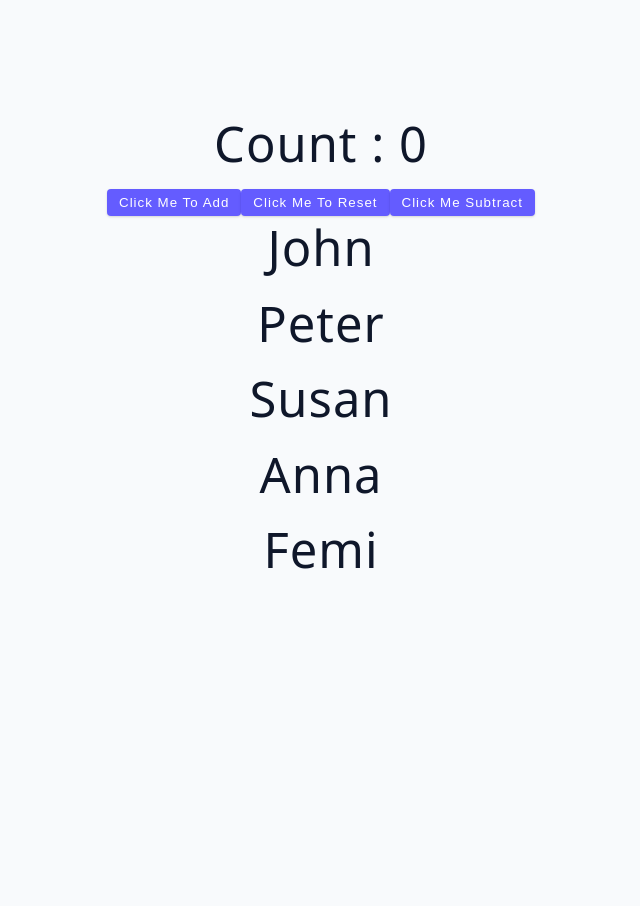
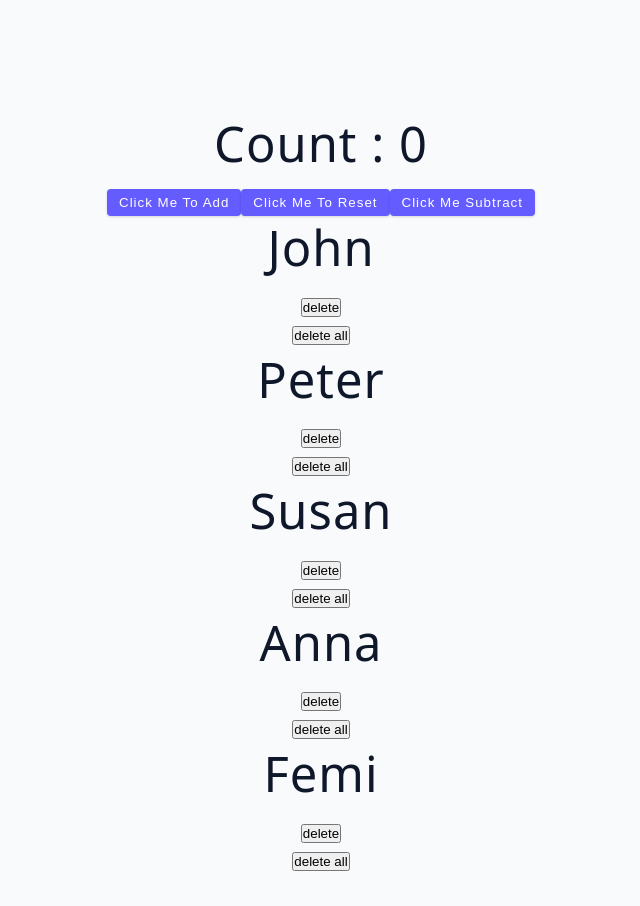
Before and after one commit to Codekazuki/vite, a React (Vite) app: page / in a window 1280 px wide. Shown: the whole page, without its empty margins (319-959 px from the left). Before the commit the page ends 800 px from the top, so only its background shows below. Built offline with nearby package versions, Linux system fonts and the light colour scheme.

Commit message:
list rendered with state

```diff
--- a/src/Mpa.jsx
+++ b/src/Mpa.jsx
@@ -1,10 +1,24 @@
+import { useState } from "react";
 import { data } from "./data";
 const Mpa = () => {
+  const [name, setName] = useState(data);
+  const handleDelete = () => {};
+  const handleDeleteAll = () => {
+    setName([]);
+  };
   return (
     <div>
-      {data.map((data) => {
-        const { name, id } = data;
-        return <h1 key={id}>{name}</h1>;
+      {name.map((person) => {
+        const { name, id } = person;
+        return (
+          <>
+            <div key={id}>
+              <h1>{name}</h1>
+              <button onClick={handleDelete}>delete</button>
+            </div>
+            <button onClick={handleDeleteAll}>delete all</button>
+          </>
+        );
       })}
     </div>
   );
```
